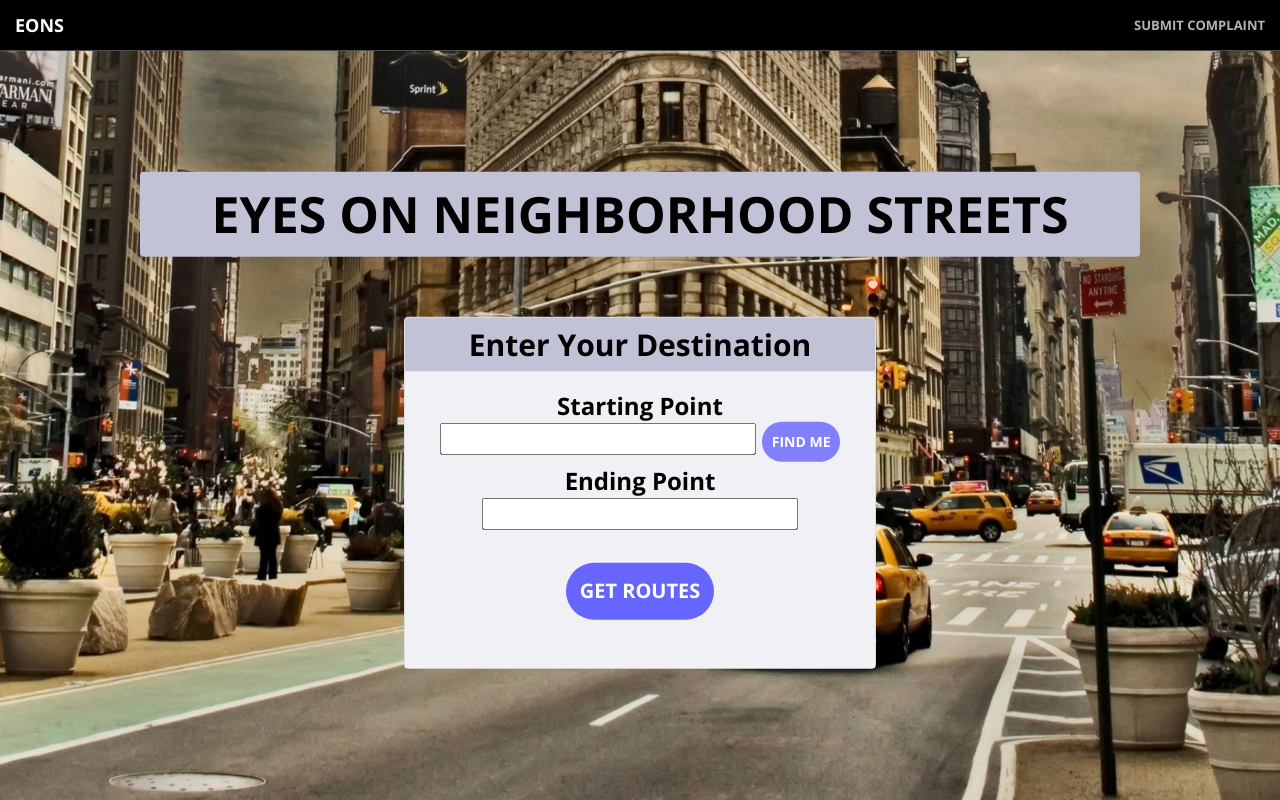
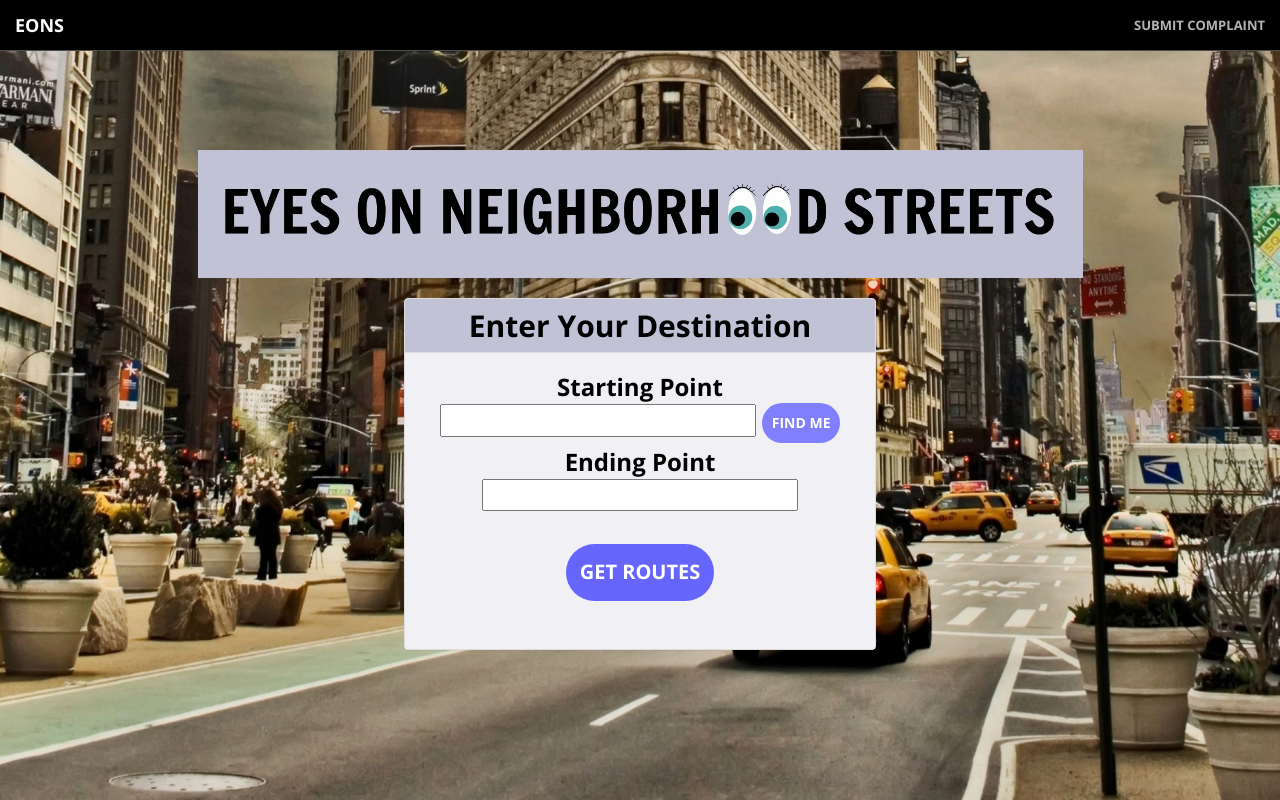
Before and after one commit to skabir8/EONS, a Flask app: page / in a window 1280 px wide. Run offline with Flask 2, Linux system fonts and the light colour scheme; parts of the project's set-up code (start-up, migrations or seed data) failed here and were passed over; some libraries are stand-ins or nearby versions.

Commit message:
edited homepage logo

```diff
--- a/templates/home.html
+++ b/templates/home.html
@@ -4,14 +4,9 @@
 <header>
   <script src="https://maps.googleapis.com/maps/api/js?v=3.exp&sensor=false&libraries=places&key=AIzaSyCrIErnSCAoA07R_m9NqNIQNcuD0Cf3Vn4"></script>
     <div class="header-content">
-        <div class="header-content-inner">
-          <br>
-          <br><br>
-          <div class="panel panel-default" style="width:fit; padding:15px; border:0px; background:#c2c2d6">
-          <h1 id="homeHeading"><font color="#000000">EYES ON NEIGHBORHOOD STREETS</font></h1>
-        </div>
-        </div>
         <br>
+        <img src="/static/source.gif" style="width:75%"></img>
+
         <center>
         <div>
           <h2 style = "font-family: 'Open Sans', 'Helvetica Neue', Arial, sans-serif;">
```
Also changed, not shown: static/logo.png (added), static/source.gif (added).
